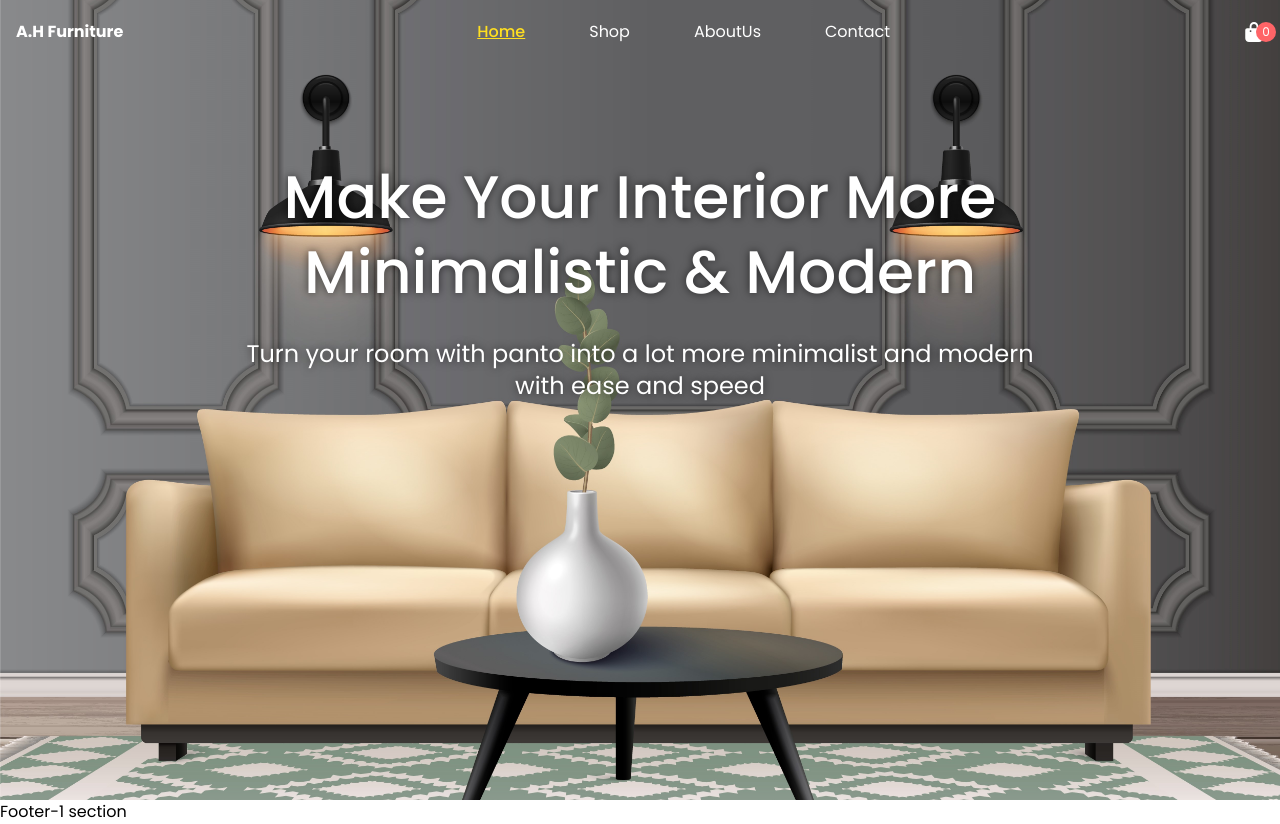
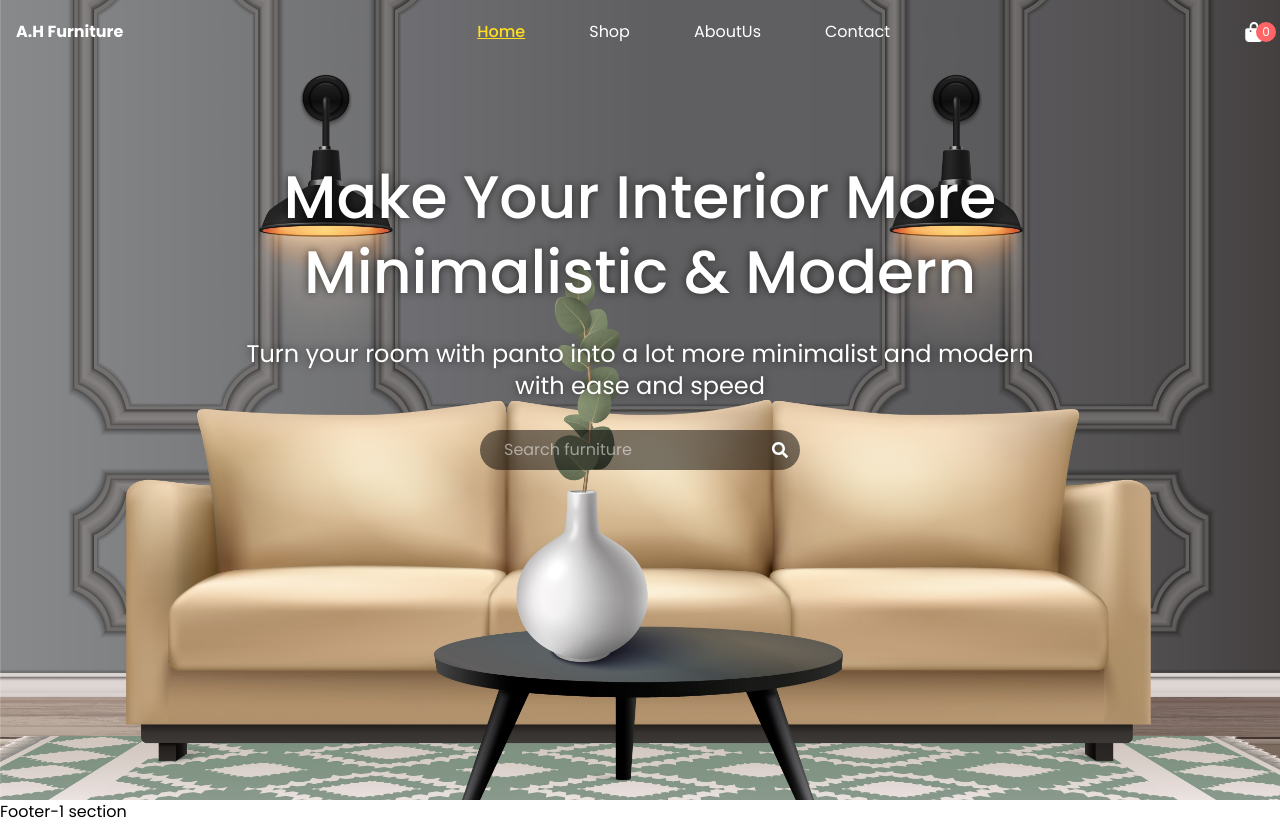
Before and after one commit to arifstk/A.H_Furniture, a React (Vite) app: page / in a window 1280 px wide. Built offline with nearby package versions, Linux system fonts and the light colour scheme.

Commit message:
Search field added

```diff
--- a/src/components/Navbar.jsx
+++ b/src/components/Navbar.jsx
@@ -40,17 +40,17 @@ const Navbar = () => {
       </nav>
 
       {/* Mobile Menu Item  */}
-      <div className={`fixed inset-0 flex flex-col items-center justify-center gap-8 text-lg md:hidden text-white bg-black bg-opacity-80 transition-all duration-300 ${isMenuOpen ? 'translate-x-0' : '-translate-x-full'} md:hidden`}>
+      <div className={`fixed inset-0 flex flex-col items-center justify-center gap-8 text-lg md:hidden text-white bg-black/85 transition-all duration-300 ${isMenuOpen ? 'translate-x-0' : '-translate-x-full'} md:hidden`}>
         <div onClick={toggleMenu} className="absolute top-5 right-5 text-2xl cursor-pointer">
           <FaTimes />
         </div>
 
         {/* Wrap all links in one clickable container */}
         <div onClick={toggleMenu} className="flex flex-col items-center gap-8">
-          <NavLink to="/" className={({ isActive }) => isActive ? "text-red-600 font-medium underline" : "hover:text-red-500"}>Home</NavLink>
-          <NavLink to="/shop" className={({ isActive }) => isActive ? "text-red-600 font-medium underline" : "hover:text-red-500"}>Shop</NavLink>
-          <NavLink to="/aboutUs" className={({ isActive }) => isActive ? "text-red-600 font-medium underline" : "hover:text-red-500"}>AboutUs</NavLink>
-          <NavLink to="/contact" className={({ isActive }) => isActive ? "text-red-600 font-medium underline" : "hover:text-red-500"}>Contact</NavLink>
+          <NavLink to="/" className={({ isActive }) => isActive ? "text-yellow-300 font-medium underline" : "hover:text-yellow-300"}>Home</NavLink>
+          <NavLink to="/shop" className={({ isActive }) => isActive ? "text-yellow-300 font-medium underline" : "hover:text-yellow-300"}>Shop</NavLink>
+          <NavLink to="/aboutUs" className={({ isActive }) => isActive ? "text-yellow-300 font-medium underline" : "hover:text-yellow-300"}>AboutUs</NavLink>
+          <NavLink to="/contact" className={({ isActive }) => isActive ? "text-yellow-300 font-medium underline" : "hover:text-yellow-300"}>Contact</NavLink>
         </div>
       </div>
     </header>
--- a/src/pages/home/Hero.jsx
+++ b/src/pages/home/Hero.jsx
@@ -1,5 +1,6 @@
 import React from 'react';
 import bannerImg from '../../assets/banner1.jpg';
+import { FaSearch } from 'react-icons/fa';
 
 const Hero = () => {
   return (
@@ -9,7 +10,17 @@ const Hero = () => {
         <h1 className='text-3xl lg:text-6xl font-medium lg:leading-tight leading-snug'>Make Your Interior More Minimalistic & Modern</h1>
         <p className='md:text-2xl font-normal'>Turn your room with panto into a lot more minimalist and modern with ease and speed</p>
 
+        {/* Search field  */}
+        <div className='relative inline-block z-30'>
+          <input type="text" placeholder='Search furniture' className='w-full md:w-80 px-6 py-2 bg-black/50 rounded-full border-gray-300 focus:outline-none' />
+          <div className='absolute right-3 top-1/2 transform -translate-y-1/2 cursor-pointer hover:text-yellow-300'>
+            <FaSearch />
+          </div>
+        </div>
       </div>
+
+        {/* bottom blur effect  */}
+      <div></div>
     </section>
   );
 };
```
